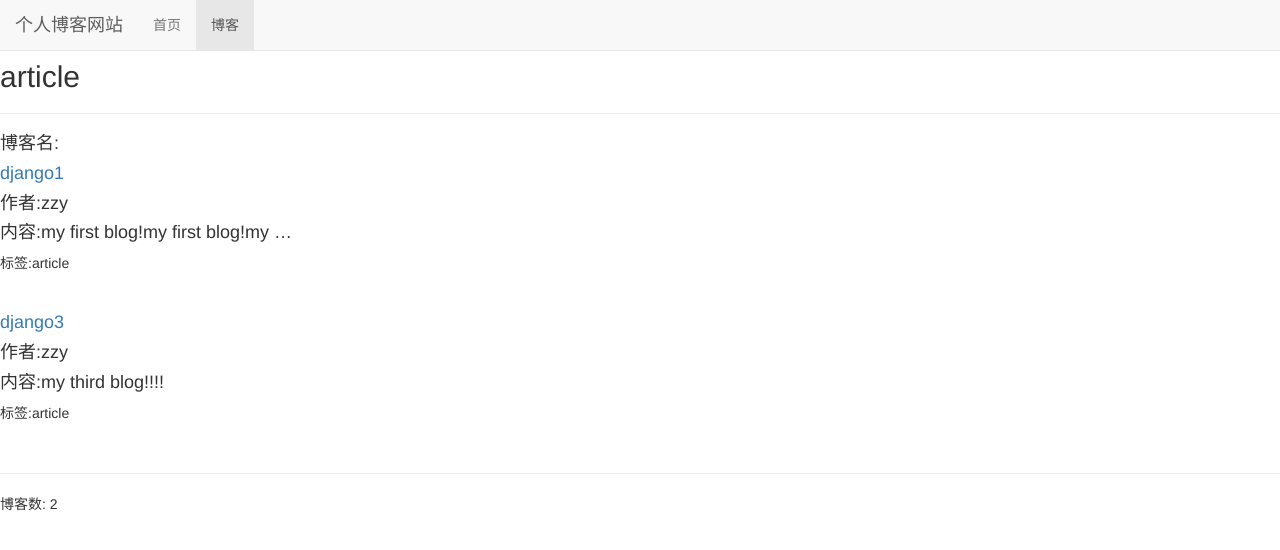
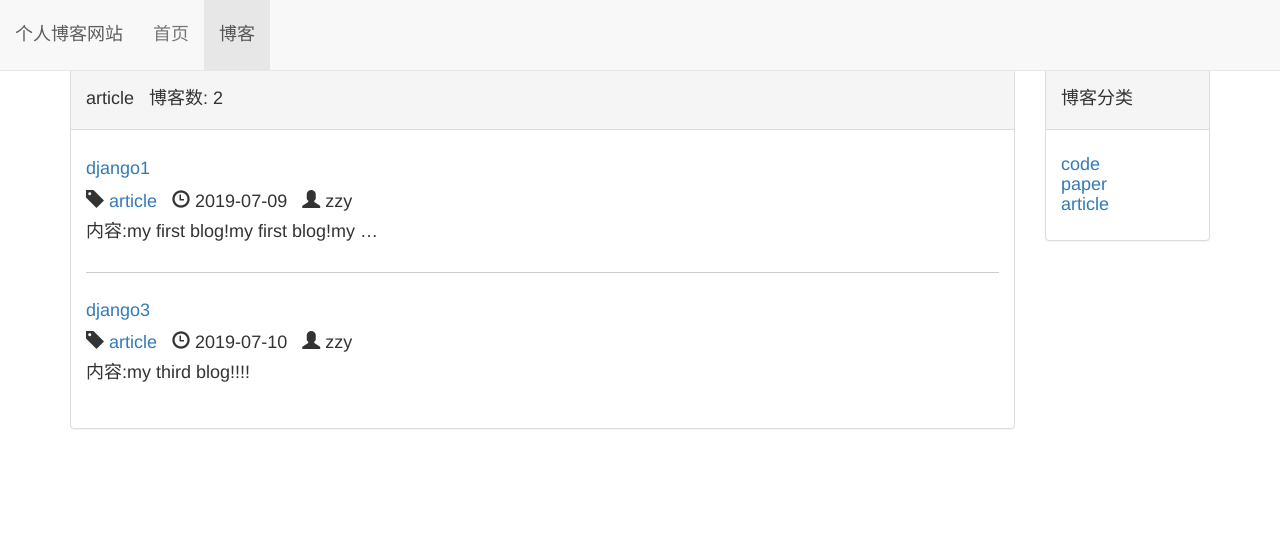
Before and after one commit to zhangzhiyang7/demo, a Django app: page /blog/type/3 in a window 1280 px wide. Shown: the top 550 px of the page. Run offline with Django 3.2, Linux system fonts and the light colour scheme; data comes from the database, SQL or seed files in the repository; some libraries are stand-ins or nearby versions.

Commit message:
2019/7/18

```diff
--- a/blog/views.py
+++ b/blog/views.py
@@ -17,9 +17,11 @@ def blog_detail(request, blog_pk):
 
 
 def blog_with_type(request, blog_type_pk):
+    blog_types = BlogType.objects.all()
     # 获取到匹配blog_type_pk的BlogType对象，此时例如blog_type = 1
     blog_type = get_object_or_404(BlogType, pk=blog_type_pk)
     # 筛选blog_type为1的blogs,传入Blog对象与blog_type的值
     context = {'blogs': Blog.objects.filter(blog_type=blog_type),
-               'blogs_type': blog_type}
+               'blogs_type': blog_type,
+               'blog_types': blog_types}
     return render_to_response('blog/blog_with_type.html', context)
--- /dev/null
+++ b/static/CSS/blog.css
@@ -0,0 +1,15 @@
+ul.blog-type{
+    list-style-type: none;
+}
+
+div.blog:not(:last-child) {
+    margin-bottom: 2em;
+    margin-top: 1em;
+    border-bottom: 1px #ccc solid;
+}
+div.panel-heading {
+    margin-top: 0.6em;
+}
+div.blog-detail {
+    border-bottom: 1px #ccc solid;
+}
--- a/templates/base/base.html
+++ b/templates/base/base.html
@@ -10,6 +10,7 @@
     <link rel="stylesheet" href="{% static 'bootstrap-3.3.7/css/bootstrap.min.css' %}">
     <script type="text/javascript" src="{% static 'jquery-1.12.4.min.js' %}"></script>
     <script type="text/javascript" src="{% static 'bootstrap-3.3.7/js/bootstrap.min.js' %}"></script>
+    {% block header_extends %}{% endblock %}
 </head>
 <body>
     <div class="navbar navbar-default navbar-fixed-top" role="navigation">
@@ -21,12 +22,12 @@
                     <span class="icon-bar"></span>
                     <span class="icon-bar"></span>
                 </button>
-                <a class="navbar-brand" href="{% url 'home' %}">个人博客网站</a>
+                <a class="navbar-brand" href="{% url 'home' %}"><h4>个人博客网站</h4></a>
             </div>
             <div id="navbar-collapse" class="collapse navbar-collapse">
                 <ul class="nav navbar-nav">
-                    <li class="{% block nav-home-active %}{% endblock %}"><a href="{% url 'home' %}">首页</a></li>
-                    <li class="{% block nav-blog-active %}{% endblock %}"><a href="{% url 'blog_list' %}">博客</a></li>
+                    <li class="{% block nav-home-active %}{% endblock %}"><a href="{% url 'home' %}"><h4>首页</h4></a></li>
+                    <li class="{% block nav-blog-active %}{% endblock %}"><a href="{% url 'blog_list' %}"><h4>博客</h4></a></li>
                 </ul>
             </div>
 
--- a/templates/blog/blog_list.html
+++ b/templates/blog/blog_list.html
@@ -1,43 +1,46 @@
 {% extends 'base/base.html' %}
+{% load staticfiles %}
 {# 标题填充 #}
 {% block title %}
     博客列表
 {% endblock %}
 {% block nav-blog-active %}active{% endblock %}
-
+{% block header_extends %}<link rel="stylesheet" href="{% static 'blog.css' %}">{% endblock %}
 {# 内容填充 #}
 {% block content %}
     <div class="container">
         <div class="row">
-            <div style="margin-left: -350px" class="col-xs-8 col-lg-10">
+            <div class="col-xs-8 col-lg-10">
                 <div class="panel panel-default">
-                    <div class="panel-heading">博客列表-博客数: {{ blogs|length }}</div>
+                    <div class="panel-heading"><h4>{% block blog_list_title %}博客列表-博客数: {{ blogs|length }}{% endblock %}</h4></div>
                     <div class="panel-body">
-                        <h4>博客名:</h4>
                         {% for blog in blogs %}
-                            <a href="{% url 'blog_detail' blog.pk %} ">
-                            <h4>{{ blog.title }}</h4>
-                            </a>
-                            <h4>作者:{{ blog.author }}</h4>
-                            <h4>创建时间:{{ blog.created_time|date:"Y-m-d" }}</h4>
-                            <h4>最后修改时间:{{ blog.last_updated_time|date:"Y-m-d" }}</h4>
-                            <h4>内容:{{ blog.content|truncatewords:5|truncatechars:50 }}</h4>
-                            <p>标签:<a href="{% url 'blog_with_type' blog.blog_type.pk %}">{{ blog.blog_type }}</a></p>
-                            <br>
+                            <div class="blog">
+                                <h4><a href="{% url 'blog_detail' blog.pk %} ">{{ blog.title }}</a></h4>
+                                <p><h4 class="blog-info">
+                                        <span class="glyphicon glyphicon-tag"></span>
+                                        <a href="{% url 'blog_with_type' blog.blog_type.pk %}">{{ blog.blog_type }}</a>&nbsp;&nbsp;
+                                        <span class="glyphicon glyphicon-time"></span>
+                                        {{ blog.created_time|date:"Y-m-d" }}&nbsp;&nbsp;
+                                        <span class="glyphicon glyphicon-user"></span>
+                                        {{ blog.author }}
+                                    </h4></p>
+                                <h4>内容:{{ blog.content|truncatewords:5|truncatechars:50 }}</h4>
+                                <br>
+                            </div>
                         {% empty %}
-                            <p>--暂无博客--</p>
+                            <div class="blog"><h3>--暂无博客--</h3></div>
                         {% endfor %}
-                        <hr>
                     </div>
                 </div>
 
             </div>
             <div class="hidden-xs col-sm-4 col-lg-2">
                 <div class="panel panel-default">
-                    <div class="panel-heading">博客分类</div>
+                    <div class="panel-heading"><h4>博客分类</h4></div>
                     <div class="panel-body">
                         <h4>
-                            <ul style="list-style-type: none">
+                            <ul class="blog-type">
                                 {% for blog_type in blog_types %}
                                     <li><a href="{% url 'blog_with_type' blog_type.pk %}">{{ blog_type.type_name }}</a></li>
                                 {% empty %}
--- a/templates/blog/blog_with_type.html
+++ b/templates/blog/blog_with_type.html
@@ -1,30 +1,30 @@
-{% extends 'base/base.html' %}
+{% extends 'blog/blog_list.html' %}
 
 {# 标题填充 #}
 {% block title %}
     {{ blogs_type }}
 {% endblock %}
 
-{% block nav-blog-active %}active{% endblock %}
+{% block blog_list_title %}{{ blogs_type }}&nbsp;&nbsp;&nbsp;博客数: {{ blogs|length }}{% endblock %}
 
-{# 内容填充 #}
-{% block content %}
-    <div>
-        <h2>{{ blogs_type }}</h2>
-    </div>
-    <hr>
-    <h4>博客名:</h4>
-    {% for blog in blogs %}
-        <a href="{% url 'blog_detail' blog.pk %} ">
-        <h4>{{ blog.title }}</h4>
-        </a>
-        <h4>作者:{{ blog.author }}</h4>
-        <h4>内容:{{ blog.content|truncatewords:5|truncatechars:50 }}</h4>
-        <p>标签:{{ blog.blog_type }}</p>
-        <br>
-    {% empty %}
-        <p>--暂无博客--</p>
-    {% endfor %}
-    <hr>
-    <p>博客数: {{ blogs|length }}</p>
-{% endblock %}
+
+{#{% block content %}#}
+{#    <div>#}
+{#        <h2>{{ blogs_type }}</h2>#}
+{#    </div>#}
+{#    <hr>#}
+{#    <h4>博客名:</h4>#}
+{#    {% for blog in blogs %}#}
+{#        <a href="{% url 'blog_detail' blog.pk %} ">#}
+{#        <h4>{{ blog.title }}</h4>#}
+{#        </a>#}
+{#        <h4>作者:{{ blog.author }}</h4>#}
+{#        <h4>内容:{{ blog.content|truncatewords:5|truncatechars:50 }}</h4>#}
+{#        <p>标签:{{ blog.blog_type }}</p>#}
+{#        <br>#}
+{#    {% empty %}#}
+{#        <p>--暂无博客--</p>#}
+{#    {% endfor %}#}
+{#    <hr>#}
+{#    <p>博客数: {{ blogs|length }}</p>#}
+{#{% endblock %}#}
```
Also changed, not shown: templates/blog/blog_detail.html (+24 -12 lines).
